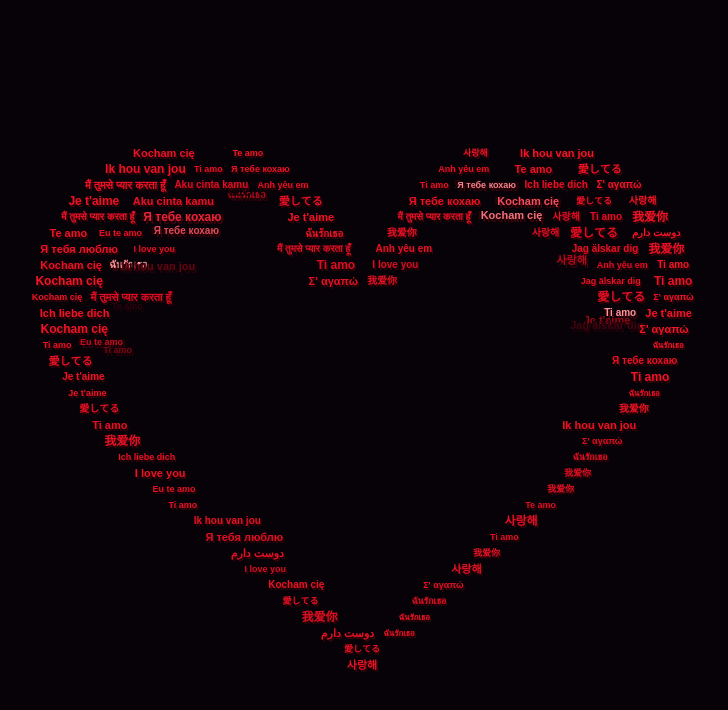
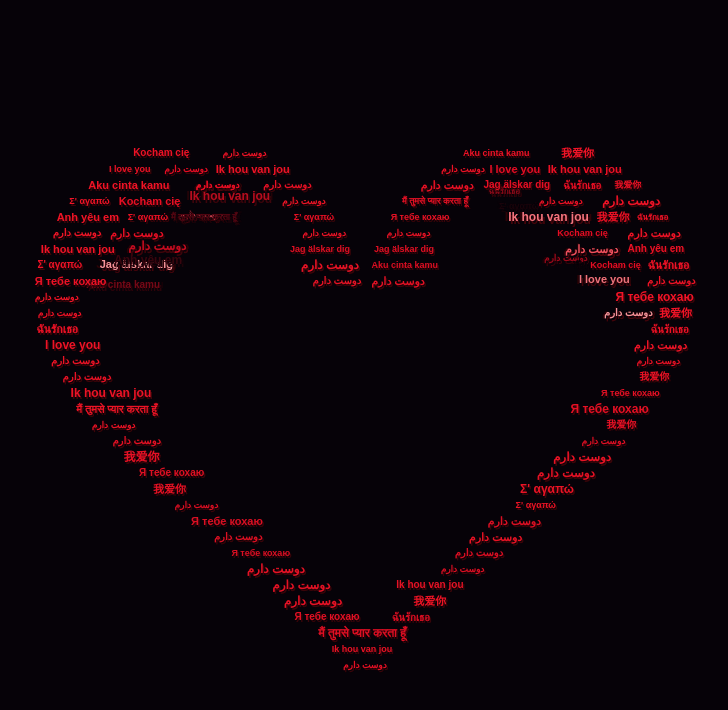
Before and after one commit to osafari599-coder/love-heart, a plain HTML site: page index.html in a window 1280 px wide. Shown: the whole page, without its empty margins (278-1006 px from the left). Drawn offline with Linux system fonts and the light colour scheme.

```diff
--- a/index.html
+++ b/index.html
@@ -39,9 +39,9 @@
 const FLASH = [1.0, 0.78, 0.78];
 
 const PHRASES = [
-  "I love you", "دوست دارم", "Te amo", "Je t'aime",
-  "Ich liebe dich", "Ti amo", "Eu te amo", "Я тебя люблю",
-  "사랑해", "愛してる", "我爱你", "मैं तुमसे प्यार करता हूँ",
+  "I love you", "دوست دارم", "دوست دارم", "دوست دارم",
+  "دوست دارم", "دوست دارم", "دوست دارم", "دوست دارم",
+  "دوست دارم", "我爱你", "मैं तुमसे प्यार करता हूँ",
   "Σ' αγαπώ", "Ik hou van jou", "Jag älskar dig", "Kocham cię",
   "ฉันรักเธอ", "Anh yêu em", "Aku cinta kamu", "Я тебе кохаю"
 ];
```
